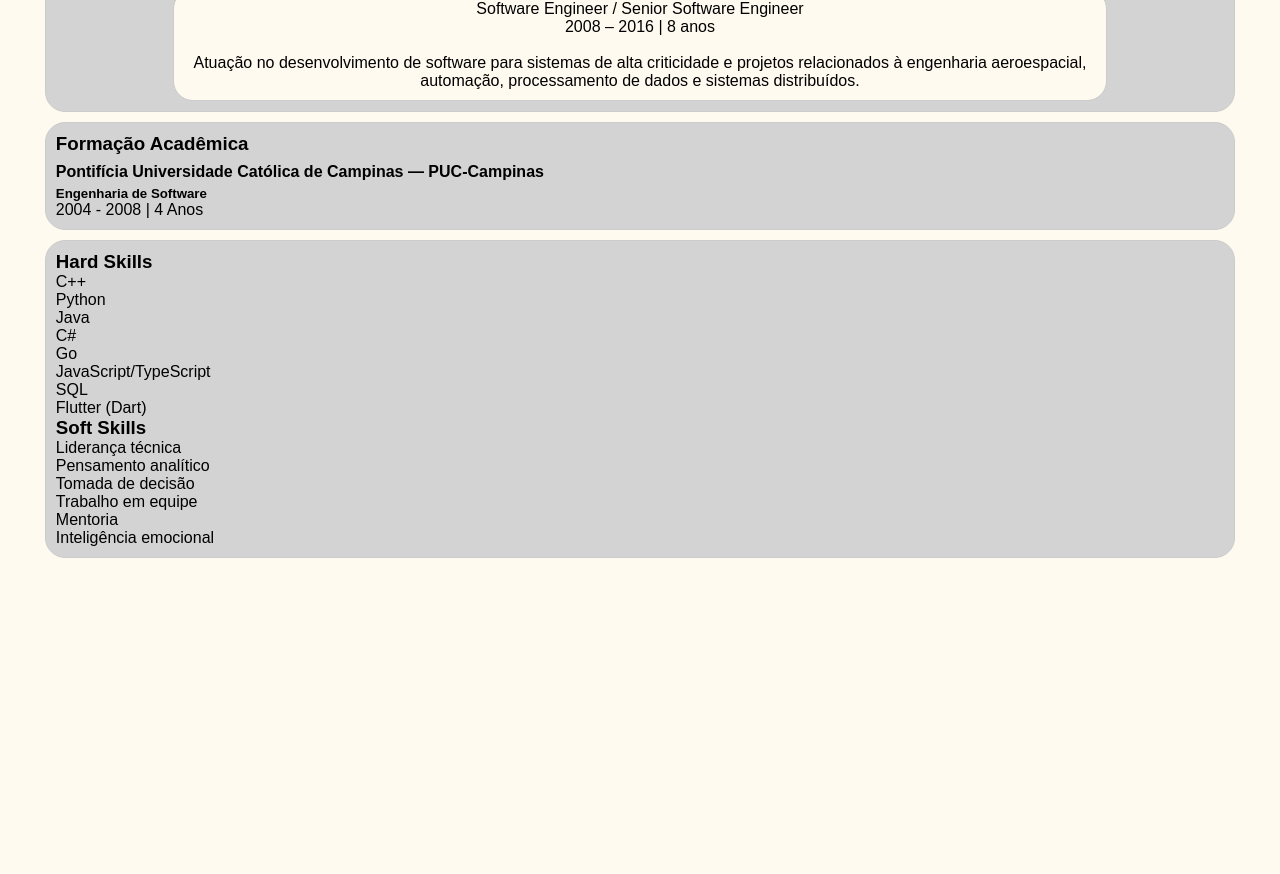
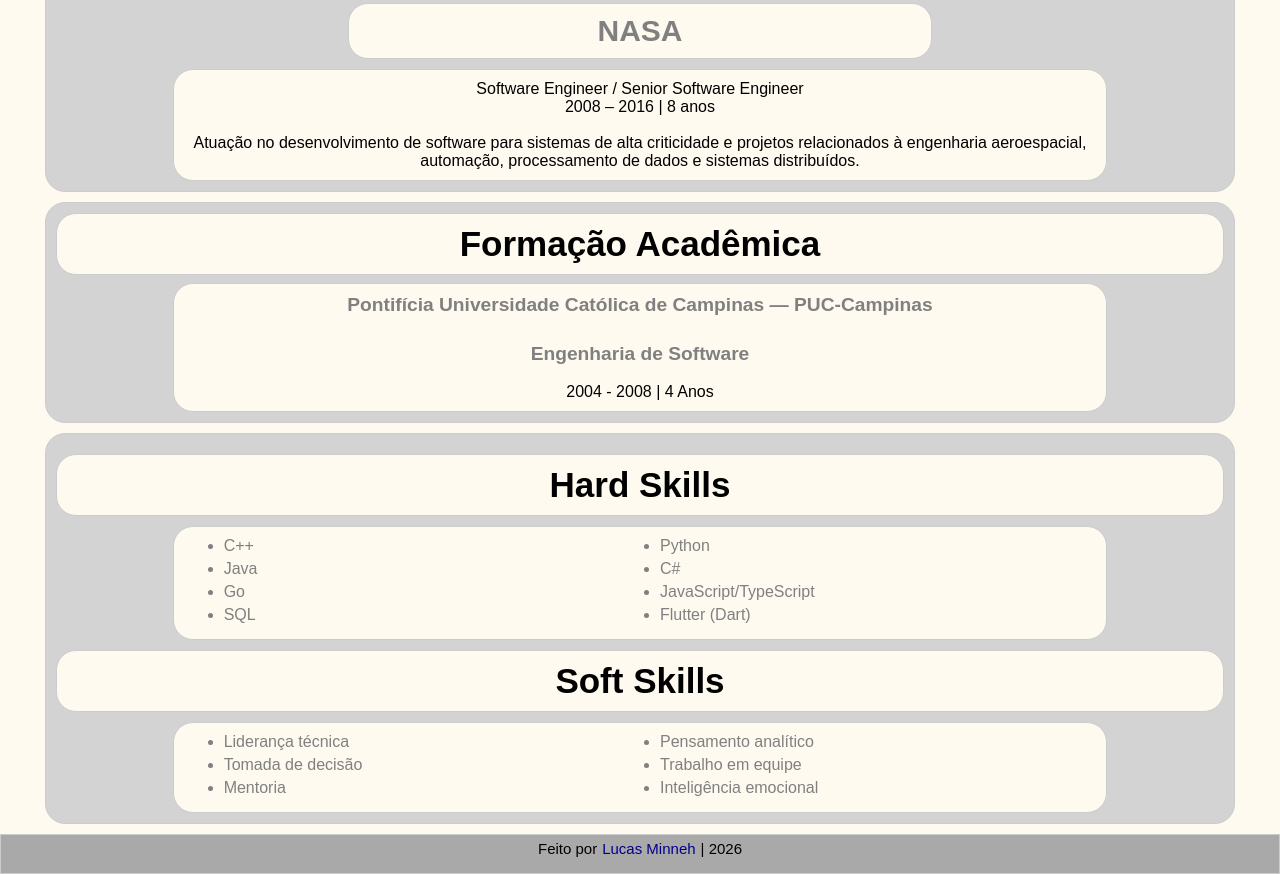
Before and after one commit to minneh8/TWEB-2s, a plain HTML site: page TAREFAS/ATV 02/atividade002.html in a window 1280 px wide. Shown: the part 1193-2067 px from the top of the page. Before the commit the page ends 1761 px from the top, so only its background shows below. Drawn offline with Linux system fonts and the light colour scheme.

Commit message:
tarefa002 finalizada

```diff
--- a/TAREFAS/ATV 02/atividade002.css
+++ b/TAREFAS/ATV 02/atividade002.css
@@ -50,6 +50,10 @@
     box-sizing: border-box;
     background-color: lightgray;
 }
+
+
+
+
 
 .title {
     width: 100%;
@@ -112,11 +116,75 @@
     margin: 0 0 5px 0;
 }
 
-.hardSkills ul, .softSkills ul {
-    margin: 0;
-    padding-left: 20px;
+.facul {
+    width: 80%;
+    padding: 10px;
+    margin: auto;
+    border: 1px solid #ccc;
+    border-radius: 20px;
+    background-color: #fffaf0;
+    box-sizing: border-box;
+    display: flex;
+    text-align: center;
+    justify-content: center;
+    flex-direction: column;
 }
 
-.hardSkills li, .softSkills li {
+.facul h5, h4 {
+    font-size: larger;
+    color: gray;
+}
+
+.skills ul {
+    display: grid;
+    grid-template-columns: 1fr 1fr;
+    padding-left: 40px;
+    list-style-type: disc;
+}
+
+.skills li {
     margin-bottom: 5px;
+    display: list-item;
 }
+
+.topicos {
+    width: 80%;
+    padding: 10px;
+    margin: auto;
+    border: 1px solid #ccc;
+    border-radius: 20px;
+    background-color: #fffaf0;
+    box-sizing: border-box;
+    color: gray;
+}
+
+footer {
+    width: auto;
+    height: 40px;
+    margin: auto;
+    margin-top: auto;
+    padding: 5px;
+    border: 1px solid #ccc;
+    background-color: #fffaf0;
+    box-sizing: border-box;
+    display: flex;
+    text-align: center;
+    justify-content: center;
+    font-size: 15px;
+    color: black;
+    background-color: darkgrey;
+}
+
+footer p {
+    display: inline;
+    display: flex;
+    text-align: center;
+    flex-direction: row;
+}
+
+footer a {
+    color: darkblue;
+    text-decoration: none;
+    margin-left: 5px;
+    margin-right: 5px;
+}
--- a/TAREFAS/ATV 02/atividade002.html
+++ b/TAREFAS/ATV 02/atividade002.html
@@ -23,8 +23,8 @@
         </div>
     </div>
     <div class="objetivos">
-        <h3>Objetivos</h3>
-        <p>
+        <h3 class="title">Objetivos</h3>
+        <p class="inf">
             Atuar como Principal Software Engineer, Staff Engineer, Software Architect ou Engineering Manager, contribuindo para o desenvolvimento de sistemas distribuídos de alta escala, plataformas de software, inteligência artificial e soluções críticas.
             Busco aplicar mais de 18 anos de experiência em engenharia de software, combinando conhecimento técnico avançado, arquitetura de sistemas, liderança de equipes e desenvolvimento de produtos tecnológicos de grande impacto.
             Meu principal objetivo é participar de projetos que envolvam alta complexidade técnica, inovação, escalabilidade, inteligência artificial, computação em nuvem e sistemas de missão crítica, além de contribuir para a formação e evolução de equipes de engenharia.
@@ -73,15 +73,18 @@
         </ul>
     </div>
     <div class="formAcad">
-        <h3>Formação Acadêmica</h3>
+        <h3 class="title">Formação Acadêmica</h3>
+        <div class="facul">
             <h4>Pontifícia Universidade Católica de Campinas — PUC-Campinas</h4>
-        <h5>Engenharia de Software</h5>
+            <h5> <br> Engenharia de Software</h5>
             <p>
-            2004 - 2008 | 4 Anos
+                 <br> 2004 - 2008 | 4 Anos
             </p>
         </div>
+    </div>
     <div class="skills">
-        <h3>Hard Skills</h3>
+        <h3 class="title">Hard Skills</h3>
+        <div class="topicos">
             <ul>
                 <li>C++</li>
                 <li>Python</li>
@@ -92,7 +95,9 @@
                 <li>SQL</li>
                 <li>Flutter (Dart)</li>
             </ul>
-        <h3>Soft Skills</h3>
+        </div>
+        <h3 class="title">Soft Skills</h3>
+        <div class="topicos">
             <ul>
                 <li>Liderança técnica</li>
                 <li>Pensamento analítico</li>
@@ -102,8 +107,11 @@
                 <li>Inteligência emocional</li>
             </ul>
         </div>
+    </div>
+    <footer>
+        <p>
+            Feito por  <a href="www.linkedin.com/in/lucasminneh">  Lucas Minneh </a> | 2026
+        </p>
+    </footer>
 </body>
 </html>
-<script>
-
-</script>
```
Lines whose indentation alone changed are shown as unchanged.
